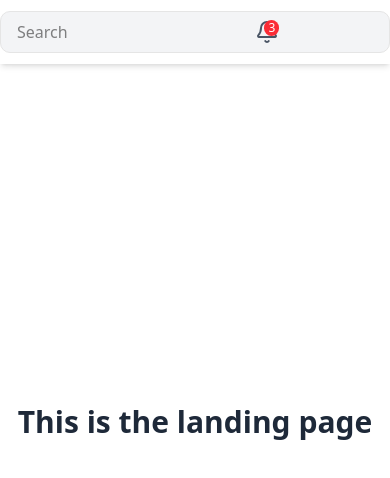
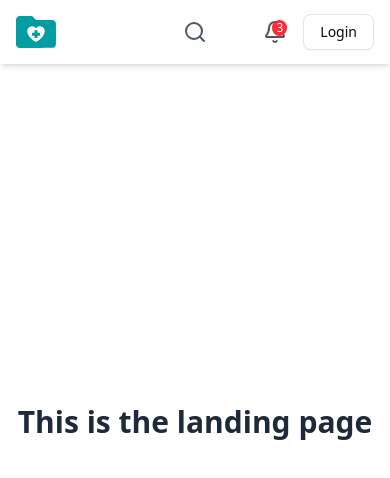
Before and after one commit to diomnne/WLC-CARES, a Next.js app: page / in a window 390 px wide. Shown: the top 478 px of the page. Built offline with nearby package versions, Linux system fonts and the light colour scheme; no server answers.

Commit message:
Refactor Navbar component for improved layout

```diff
--- a/src/app/components/ui/navbar.tsx
+++ b/src/app/components/ui/navbar.tsx
@@ -2,36 +2,44 @@
 import Image from "next/image";
 import Link from "next/link";
 import { useRouter } from "next/navigation";
-import { Bell } from "lucide-react";
+import { Bell, Search } from "lucide-react";
 import LoginButton from "@/components/ui/LoginLogoutButton";
 
 export default function Navbar() {
   return (
-    <nav className="flex items-center justify-between bg-white px-6 py-3 shadow-md fixed top-0 left-0 right-0 z-10">
+    <nav className="flex items-center justify-between bg-white px-4 py-3 shadow-md fixed top-0 left-0 right-0 z-10">
 
+      {/* Logo and Title */}
       <div className="flex items-center space-x-2">
         <Image
           src="/logo.svg"
           alt="WLC Cares Logo"
-          width={20}
-          height={20}
+          width={40}
+          height={40}
           className="w-10 h-10"
         />
-        <h1 className="text-xl font-bold text-[#009da2]">
+        <h1 className="text-xl font-bold text-[#009da2] hidden sm:inline">
           WLC<span className="text-teal-400">CARES</span>
         </h1>
       </div>
 
       {/* Search Bar */}
-      <div className="absolute left-1/2 transform -translate-x-1/2 w-full max-w-md">
+      <div className="absolute left-1/2 transform -translate-x-1/2 w-[90%] sm:max-w-sm hidden sm:flex items-center">
+        <Search className="absolute left-3 text-gray-500 w-5 h-5" />
         <input
           type="text"
           placeholder="Search"
-          className="w-full max-w-md px-4 py-2 border rounded-lg bg-gray-100 focus:outline-none focus:ring-2 focus:ring-[#009da2]"
+          className="w-full pl-10 pr-4 py-2 border rounded-lg bg-gray-100 focus:outline-none focus:ring-2 focus:ring-[#009da2]"
         />
       </div>
 
-      {/* Icons */}
+
+      {/* Search Icon Only on Small Screens */}
+      <div className="sm:hidden absolute left-1/2 transform -translate-x-1/2">
+        <Search className="text-gray-600 w-6 h-6" />
+      </div>
+
+      {/* Icons + Login */}
       <div className="flex items-center space-x-4">
         <Link href="/notifications" className="relative">
           <Bell className="w-6 h-6 text-gray-600 hover:text-[#009da2] transition" />
```
